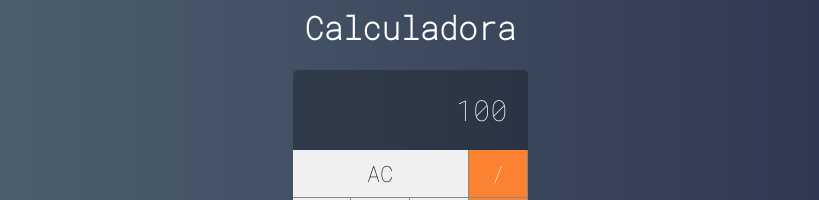
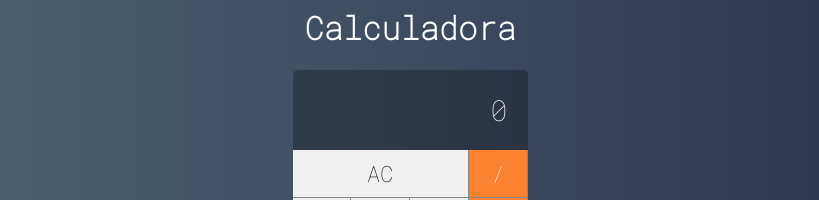
Before and after one commit to jpcp0614/Curso-React-Redux-Udemy, a React (Create React App) app in the folder calculadora/: page / in a window 1280 px wide. Shown: the part 221-421 px from the top of the page, without its empty margins (230-1049 px from the left). Built offline with nearby package versions, Linux system fonts and the light colour scheme.

Commit message:
:sparkles: feat: add initialState and addDigit

```diff
--- a/calculadora/src/main/Calculator.jsx
+++ b/calculadora/src/main/Calculator.jsx
@@ -4,10 +4,20 @@
 import Button from '../components/Button';
 import Display from '../components/Display';
 
+const initialState = {
+  displayValue: '0',
+  clearDisplay: false,
+  operation: null,
+  values: [0, 0],
+  current: 0
+}
+
 class Calculator extends Component {
 
+  state = { ...initialState }
+
   clearMemory = () => {
-    console.log('limpar')
+    this.setState({ ...initialState });
   }
 
   setOperation = (operation) => {
@@ -15,16 +25,32 @@
   }
 
   addDigit = (n) => {
-    console.log(n)
+    // usar o ponto somente uma vez
+    if (n === '.' && this.state.displayValue.includes('.')) {
+      return;
+    }
+
+    // limpar quando tiver 0 no display ou clearDisplay estiver true
+    const clearDisplay = this.state.displayValue === '0' || this.state.clearDisplay;
+
+    // se o display está limpo ou não
+    const currentValue = clearDisplay ? '' : this.state.displayValue;
+
+    // novo valor que será colocado no display
+    const displayValue = currentValue + n;
+
+    // digito o valor, a flag clearDisplay deve ser false
+    this.setState({ displayValue, clearDisplay: false });
   }
 
   render () {
 
     const { clearMemory, setOperation, addDigit } = this;
+    const { displayValue } = this.state;
 
     return (
       <div className="calculator">
-        <Display value={ 100 }/>
+        <Display value={ displayValue }/>
         <Button label="AC" click={ clearMemory } triple/>
         <Button label="/" click={ setOperation } operation/>
         <Button label="7" click={ addDigit }/>
```
